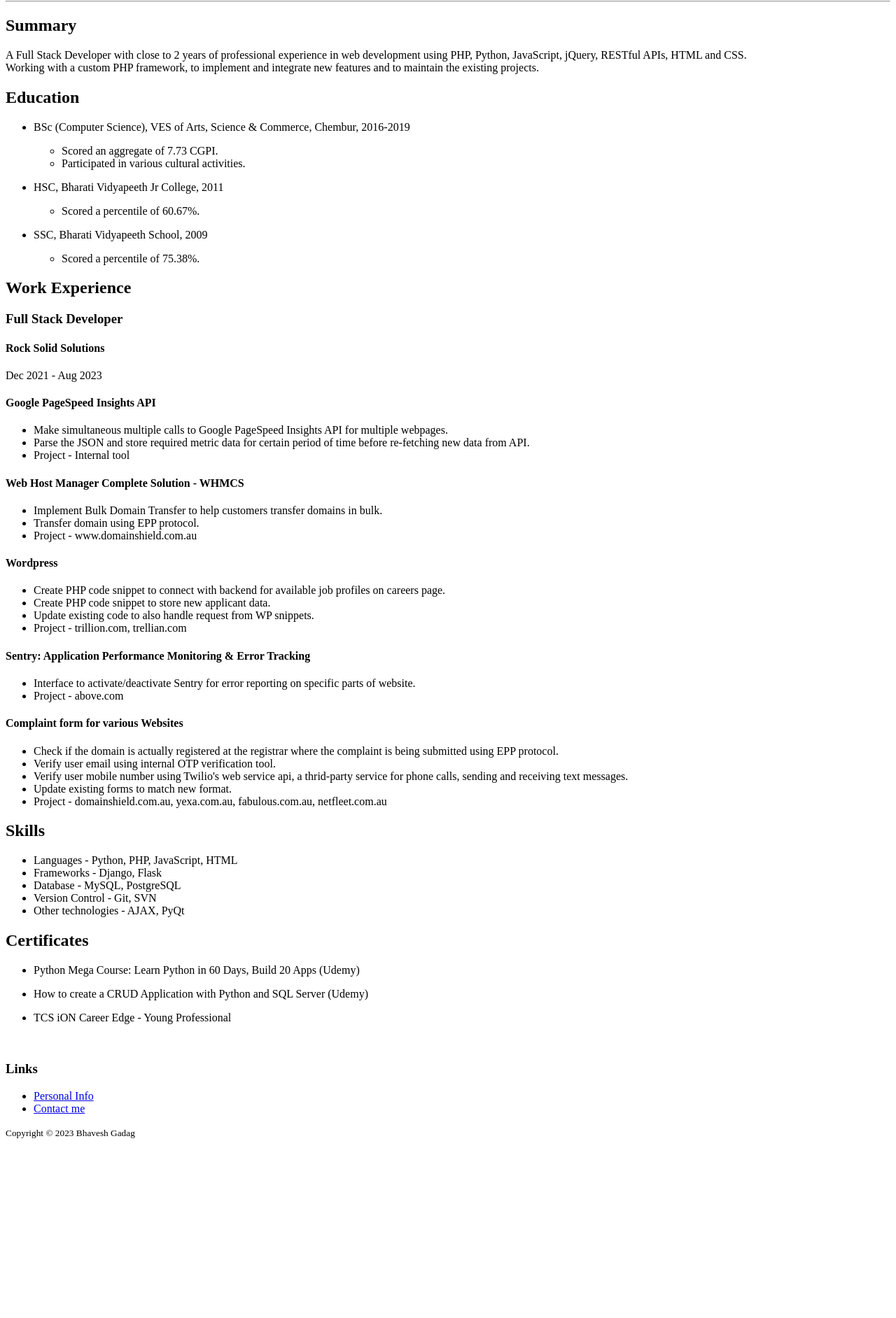
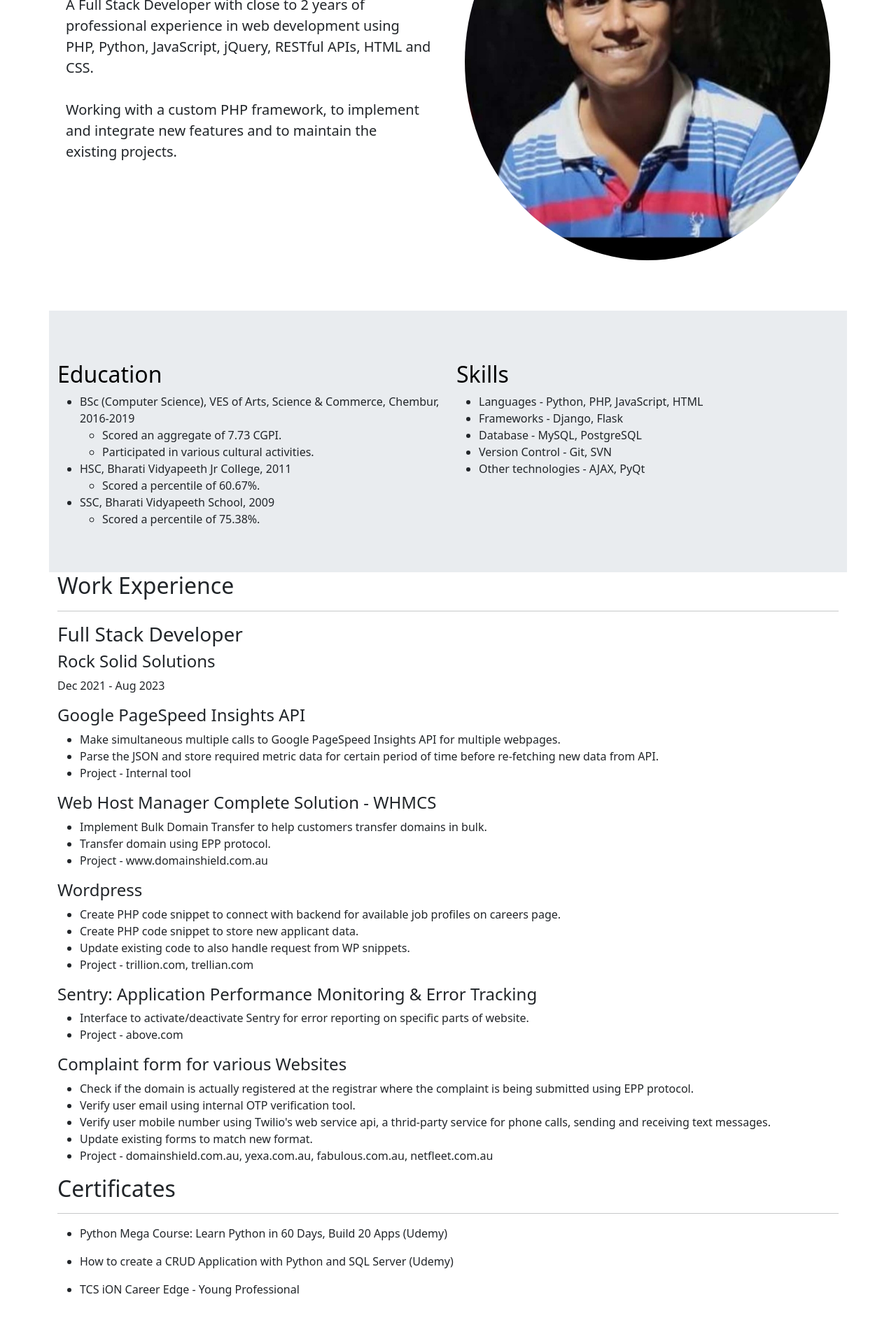
Before and after one commit to bhaveshgadag/resume-capstone, a plain HTML site: page index.html in a window 1280 px wide. Shown: the part 291-2175 px from the top of the page at 70% size. Before the commit the page ends 1927 px from the top, so only its background shows below. Drawn offline with nearby package versions, Linux system fonts and the light colour scheme.

Commit message:
integrated bootstrap

```diff
--- /dev/null
+++ b/css/styles.css
@@ -0,0 +1,3 @@
+.profile-img {
+    float : left;
+}
--- a/index.html
+++ b/index.html
@@ -4,43 +4,75 @@
     <meta charset="UTF-8">
     <meta name="viewport" content="width=device-width, initial-scale=1.0">
     <title>My Resume</title>
+    <link href="https://cdn.jsdelivr.net/npm/bootstrap@5.3.2/dist/css/bootstrap.min.css" rel="stylesheet" integrity="sha384-T3c6CoIi6uLrA9TneNEoa7RxnatzjcDSCmG1MXxSR1GAsXEV/Dwwykc2MPK8M2HN" crossorigin="anonymous">
+    <link rel="stylesheet" href="./css/styles.css">
 </head>
 <body>
-    <h1>Bhavesh Gadag</h1>
-    <img height="200" src="images/IMG-20211117-WA0000.jpg" alt="profile image">
-    <hr />
-    <h2>Summary</h2>
-    <p>
-        A Full Stack Developer with close to 2 years of professional experience in web
-        development using PHP, Python, JavaScript, jQuery, RESTful APIs, HTML and CSS. <br />
+    <section id="intro">
+        <div class="container col-xxl-8 px-4 py-5">
+            <div class="row flex-lg-row-reverse align-items-center g-5 py-5">
+              <div class="col-10 col-sm-8 col-lg-6">
+                <img src="./images/IMG-20211117-WA0000.jpg" class="d-block mx-lg-auto img-fluid rounded-circle" alt="Bootstrap Themes" width="700" height="500" loading="lazy">
+              </div>
+              <div class="col-lg-6">
+                <h1 class="display-5 fw-bold text-body-emphasis lh-1 mb-3">Bhavesh Gadag</h1>
+                <p class="lead">A Full Stack Developer with close to 2 years of professional experience in web
+                    development using PHP, Python, JavaScript, jQuery, RESTful APIs, HTML and CSS. <br /> <br />
                     Working with a custom PHP framework, to implement and integrate new features
-        and to maintain the existing projects.
-    </p>
-    <h2>Education</h2>
+                    and to maintain the existing projects.</p>
+              </div>
+            </div>
+          </div>
+    </section>
+
+    <section id="eduction-skills">
+        <div class="container bg-body-secondary ">
+            <div class="row g-4 py-5 row-cols-1 row-cols-lg-2">
+                <div class="feature col">
+                <!-- <div class="feature-icon d-inline-flex align-items-center justify-content-center text-bg-primary bg-gradient fs-2 mb-3">
+                    <svg class="bi" width="1em" height="1em"><use xlink:href="#collection"></use></svg>
+                </div> -->
+                    <h3 class="fs-2 text-body-emphasis">Education</h3>
                     <ul>
                         <li>
-            <p>
-            BSc (Computer Science), VES of Arts, Science & Commerce, Chembur, 2016-2019</p>
+                            BSc (Computer Science), VES of Arts, Science & Commerce, Chembur, 2016-2019
                             <ul>
                                 <li>Scored an aggregate of 7.73 CGPI.</li>
                                 <li>Participated in various cultural activities.</li>
                             </ul>
                         </li>
                         <li>
-            <p>HSC, Bharati Vidyapeeth Jr College, 2011</p>
+                            HSC, Bharati Vidyapeeth Jr College, 2011
                             <ul>
                                 <li>Scored a percentile of 60.67%.</li>
                             </ul>
                         </li>
                         <li>
-            <p>SSC, Bharati Vidyapeeth School, 2009</p>
+                            SSC, Bharati Vidyapeeth School, 2009
                             <ul>
                                 <li>Scored a percentile of 75.38%.</li>
                             </ul>
                         </li>
                     </ul>
+                </div>
+                <div class="feature col">
+                    <h3 class="fs-2 text-body-emphasis">Skills</h3>
+                    <ul>
+                        <li>Languages - Python, PHP, JavaScript, HTML</li>
+                        <li>Frameworks - Django, Flask</li>
+                        <li>Database - MySQL, PostgreSQL</li>
+                        <li>Version Control - Git, SVN</li>
+                        <li>Other technologies - AJAX, PyQt</li>
+                    </ul>
+                </div>
+            </div>
+        </div>
+    </section>
 
+    <section id="work-exp">
+        <div class="container">
             <h2>Work Experience</h2>
+            <hr />
             <h3>Full Stack Developer</h3>
             <h4>Rock Solid Solutions</h4>
             <p>Dec 2021 - Aug 2023</p>
@@ -100,17 +132,13 @@
                 <li>Update existing forms to match new format.</li>
                 <li>Project - domainshield.com.au, yexa.com.au, fabulous.com.au, netfleet.com.au</li>
             </ul>
+        </div>
+    </section>
 
-    <h2>Skills</h2>
-    <ul>
-        <li>Languages - Python, PHP, JavaScript, HTML</li>
-        <li>Frameworks - Django, Flask</li>
-        <li>Database - MySQL, PostgreSQL</li>
-        <li>Version Control - Git, SVN</li>
-        <li>Other technologies - AJAX, PyQt</li>
-    </ul>
-
+    <section id="certificates">
+        <div class="container">
             <h2>Certificates</h2>
+            <hr />
             <ul>
                 <li>
                     <p>Python Mega Course: Learn Python in 60 Days, Build 20 Apps (Udemy)</p>
@@ -122,16 +150,19 @@
                     <p>TCS iON Career Edge - Young Professional</p>
                 </li>
             </ul>
+        </div>
+
+    </section>
     <br />
-
-    <h3>Links</h3>
-    <ul>
-        <li><a href="public/personal-info.html">Personal Info</a></li>
-        <li><a href="public/contact.html">Contact me</a></li>
+    </footer>
+    <div class="container">
+        <footer class="py-3 my-4">
+            <ul class="nav justify-content-center border-bottom pb-3 mb-3">
+                <li class="nav-item"><a href="#" class="nav-link px-2 text-body-secondary">Personal Info</a></li>
+                <li class="nav-item"><a href="#" class="nav-link px-2 text-body-secondary">Contact Me</a></li>
             </ul>
-
-    <footer>
-        <small>Copyright © 2023 Bhavesh Gadag</small>
+            <p class="text-center text-body-secondary">© 2024 , Bhavesh Gadag</p>
         </footer>
+    </div>
 </body>
 </html>
```
Lines whose indentation alone changed are shown as unchanged.
